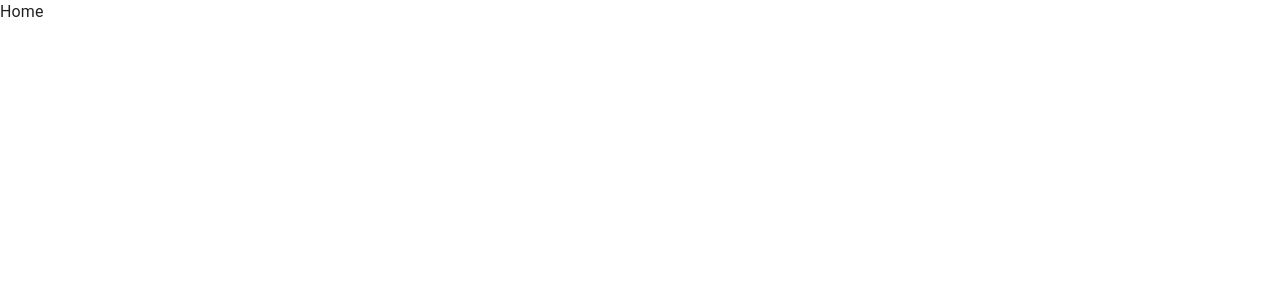
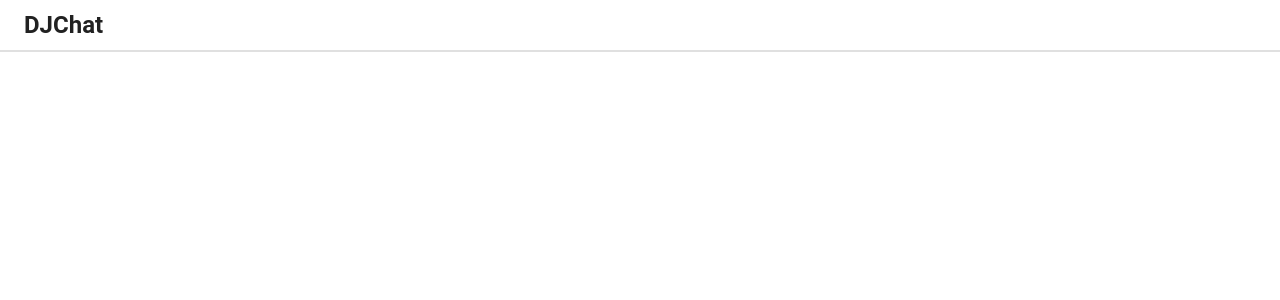
Before and after one commit to bachngo2000/DJChat, a React (Vite) app in the folder reactchat/: page / in a window 1280 px wide. Shown: the top 300 px of the page. Built offline with nearby package versions, Linux system fonts and the light colour scheme; the HTML template or start-up script is replaced by a standard one.

Commit message:
created and styled the Primary App Bar

```diff
--- a/reactchat/src/App.tsx
+++ b/reactchat/src/App.tsx
@@ -1,5 +1,7 @@
 import { createBrowserRouter, createRoutesFromElements, Route, RouterProvider} from "react-router-dom"
 import Home from "./pages/Home";
+import { ThemeProvider } from "@mui/material";
+import { createMuiTheme } from "./theme/theme";
 
 const router = createBrowserRouter(
   createRoutesFromElements(
@@ -11,8 +13,12 @@
 );
 
 const App: React.FC = () => {
-
-  return <RouterProvider router={router}/>
+  const theme = createMuiTheme();
+  return (
+    <ThemeProvider theme={theme}>
+      <RouterProvider router={router}/>
+    </ThemeProvider>
+  );
 
 };
 
--- a/reactchat/src/pages/Home.tsx
+++ b/reactchat/src/pages/Home.tsx
@@ -1,10 +1,12 @@
 import { Box, CssBaseline } from "@mui/material";
+import PrimaryAppBar from "./templates/PrimaryAppBar";
 
 const Home = () => {
 
     return (
         <Box sx={{display: "flex"}}>
-            <CssBaseline/>
+            <CssBaseline />
+            <PrimaryAppBar />
             Home
         </Box>
     );
--- /dev/null
+++ b/reactchat/src/pages/templates/PrimaryAppBar.tsx
@@ -0,0 +1,22 @@
+import { AppBar, Link, Toolbar, Typography } from "@mui/material";
+import { useTheme } from "@mui/material/styles";
+
+
+const PrimaryAppBar = () => {
+    const theme = useTheme();
+    return(
+        <AppBar sx = {{backgroundColor: theme.palette.background.default, borderBottom: `2px solid ${theme.palette.divider}`}}>
+            <Toolbar variant="dense" sx={{height: theme.primaryAppBar.height, minHeight: theme.primaryAppBar.height}}>
+                <Link href="/" underline="none" color="inherit">
+                    <Typography
+                        variant="h5"
+                        noWrap
+                        component="div" sx={{display:{fontWeight: 700, letterSpacing: "=-0.5px" } } }>
+                        DJChat
+                    </Typography>
+                </Link>
+            </Toolbar>
+        </AppBar>
+    );
+};
+export default PrimaryAppBar;
--- /dev/null
+++ b/reactchat/src/theme/theme.tsx
@@ -0,0 +1,38 @@
+import {createTheme} from "@mui/material";
+
+// build our own theme
+declare module "@mui/material/styles" {
+    interface Theme {
+        primaryAppBar: {
+            height: number;
+        };
+    }
+
+    // allows us to utilize the new primaryAppBar property inside the new theme we created above
+    interface ThemeOptions {
+        primaryAppBar: {
+            height: number;
+        };
+    }
+}
+
+//customize our theme
+export const createMuiTheme = () => {
+    let theme = createTheme({
+        primaryAppBar: {
+            height: 50,
+        },
+
+        components: {
+            MuiAppBar: {
+                defaultProps: {
+                    color: "default",
+                    elevation: 0,
+                }
+            }
+        }
+    });
+    return theme;
+}
+
+export default createMuiTheme;
```
